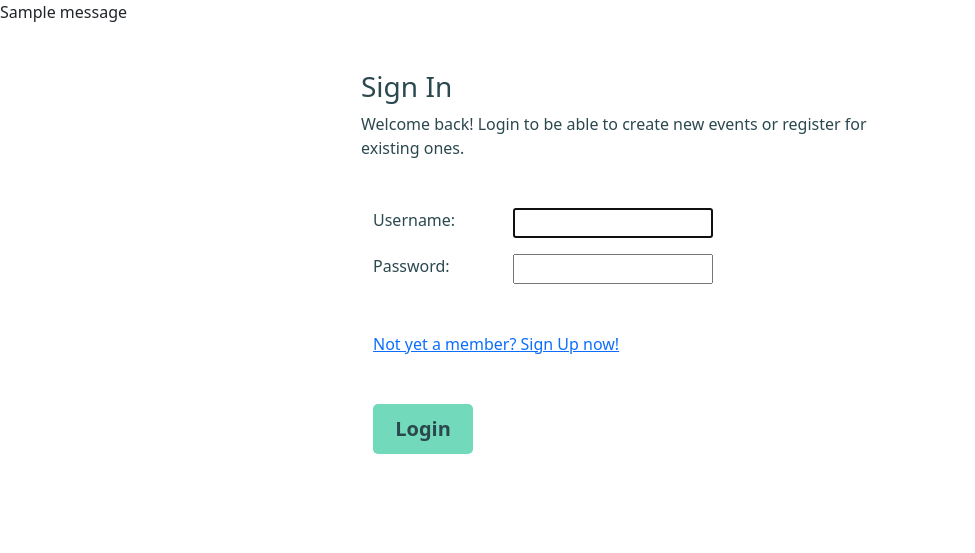
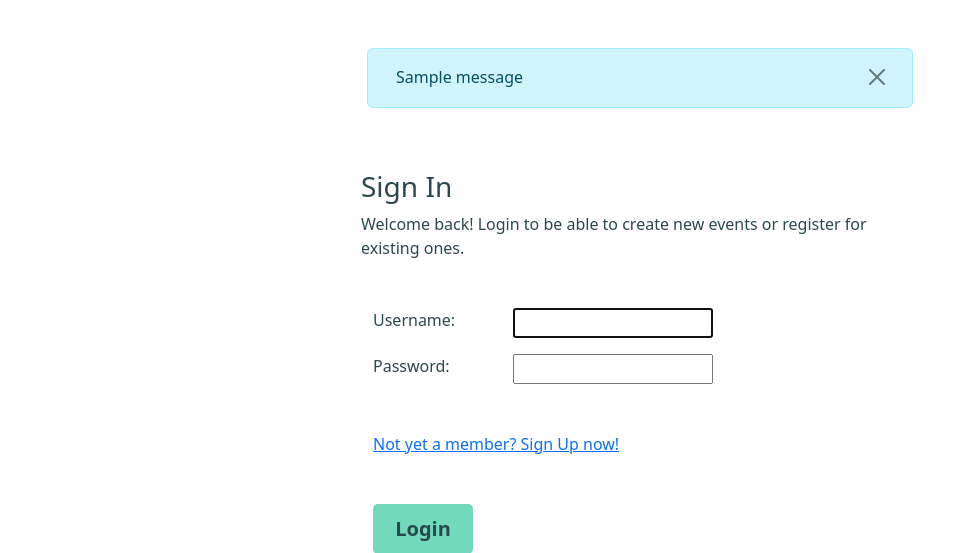
Before and after one commit to felipesandoli/ci-pp4-charity-event-orginizer, a Django app: page /accounts/login/ in a window 1280 px wide. Shown: the part 109-662 px from the top of the page, without its empty margins (0-975 px from the left). Run offline with Django 3.2, Linux system fonts and the light colour scheme; one stand-in notice (Sample message) is shown; some libraries are stand-ins or nearby versions.

Commit message:
Refactor alert structure for logout and login

```diff
--- a/templates/base.html
+++ b/templates/base.html
@@ -52,18 +52,20 @@
             </div>
         </nav>
     </header>
-    {% for message in messages %}
-        {{ message }}
-    {% endfor %}
-    {% if form.errors %}
+        {% if messages or form.errors %}
         <div class="container pt-5">
             <div class="row justify-content-center">
                 <div class="col-6">
-                    <div class="alert alert-danger allert-dismissable fade show">
+                    <div class="alert {% if messages %}alert-info{% elif form.errors %}alert-danger{% endif %} allert-dismissable fade show">
                         <div class="container">
                             <div class="row">
                                 <div class="col-11">
-                                    Wrong username or password! please try again.
+                                    {% for message in messages %}
+                                        {{ message }}
+                                    {% endfor %}
+                                    {% if form.errors %}
+                                        Wrong username or password! please try again.
+                                    {% endif %}
                                 </div>
                                 <div class="col-1">
                                     <button class="btn-close" data-bs-dismiss="alert" aria-label="Close login alert"></button>
@@ -74,7 +76,7 @@
                 </div>
             </div>
         </div>
-    {% endif %}
+        {% endif %}
     <main>
         {% block content %}
             <!-- extended content -->
```
Also changed, not shown: db.sqlite3.
